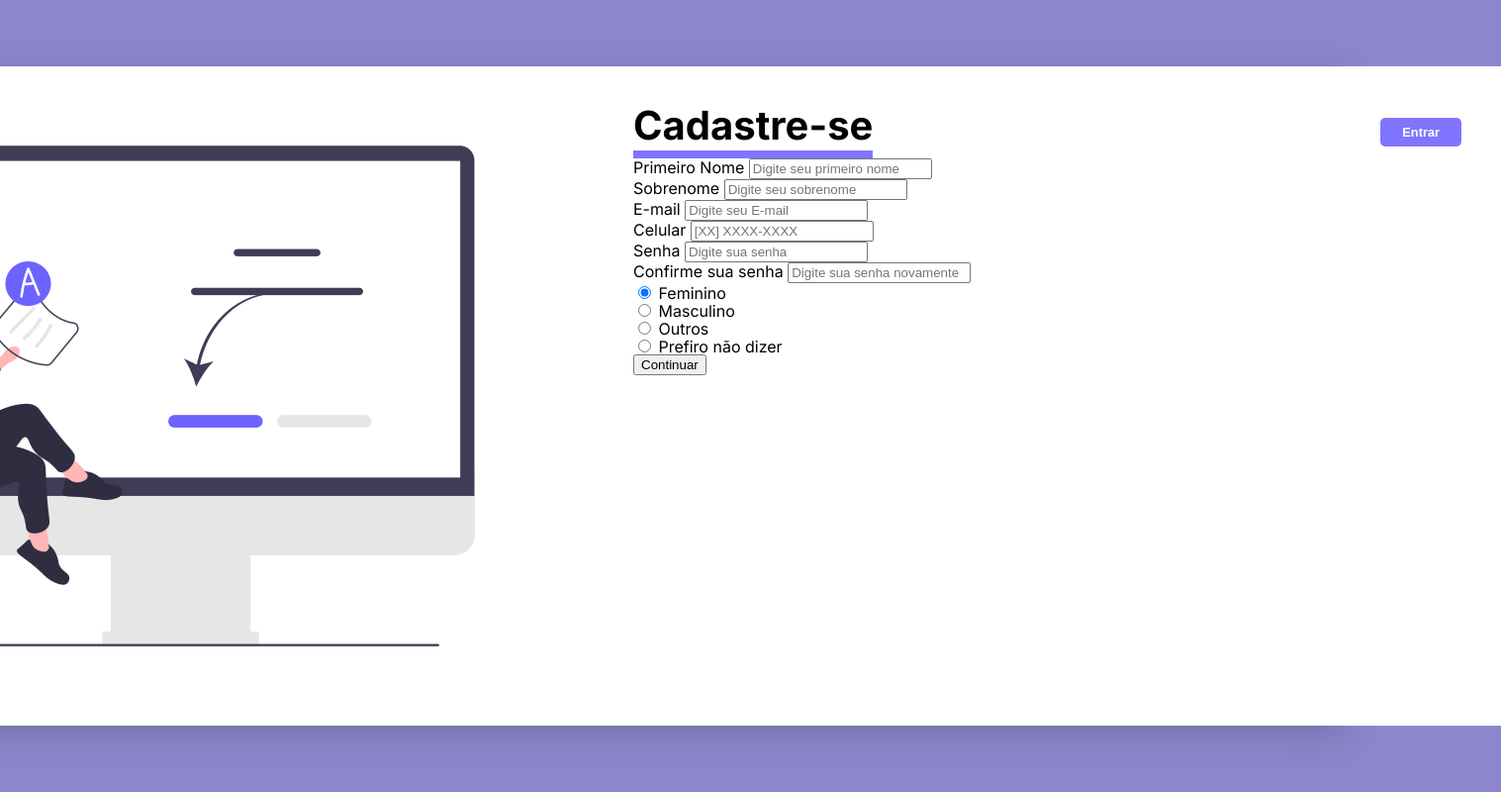
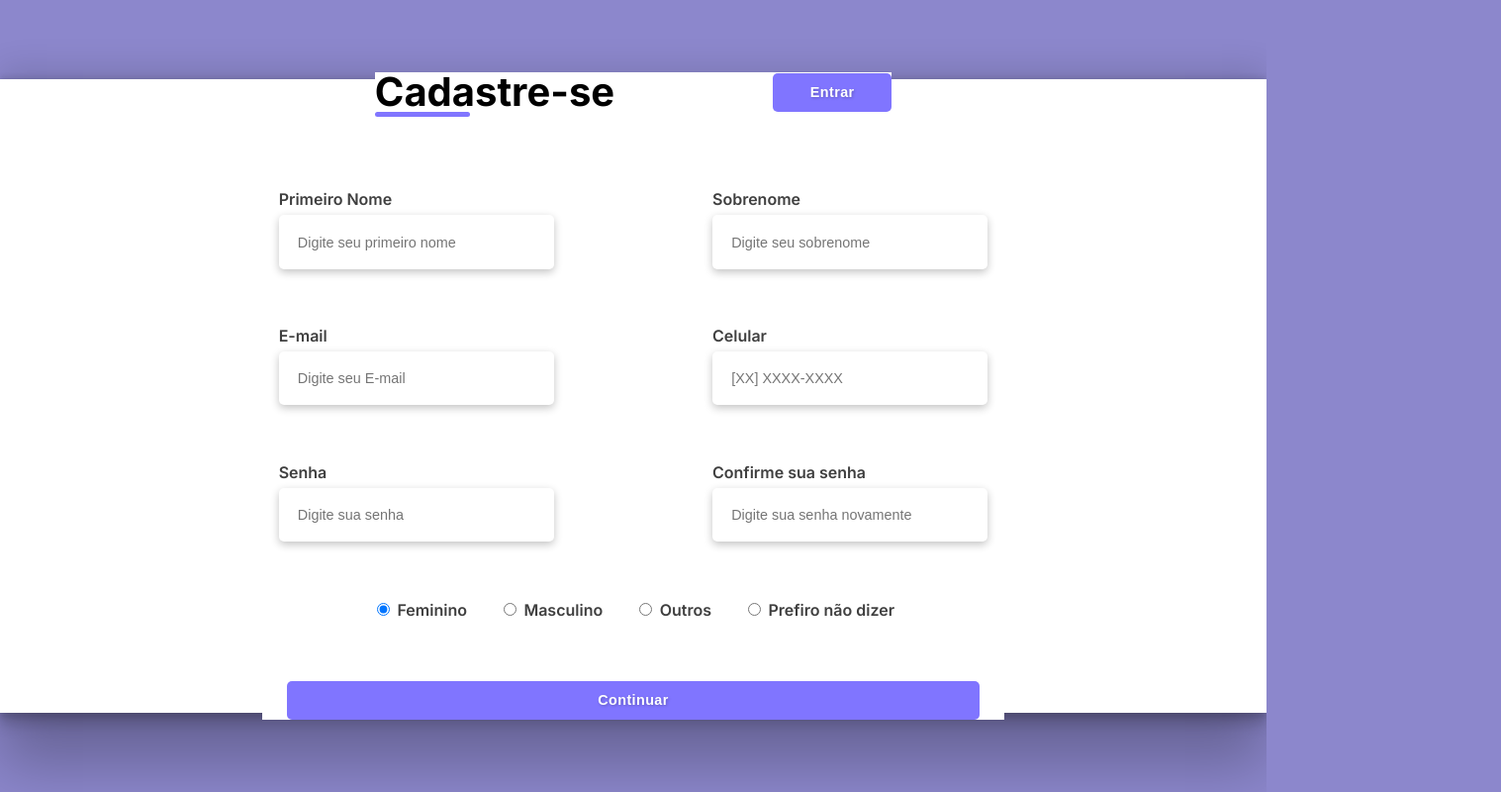
Before and after one commit to dev-danielsouza/project-registration-screen, a plain HTML site: page index.html in a window 1280 px wide. Shown: the whole page at 99% size, 1517 px wide, since content can reach past the window. Drawn offline with Linux system fonts and the light colour scheme.

Commit message:
release: registration-screen

```diff
--- a/css/style.css
+++ b/css/style.css
@@ -18,6 +18,7 @@ html, body {
 body {
   background-color: var(--light-dark-purple);
   height: 100vh;
+  width: 100%;
   display: flex;
   justify-content: center;
   align-items: center;
@@ -25,52 +26,180 @@ body {
 
 main {
   width: 90rem;
+  height: 80%;
   display: flex;
   flex-direction: row;
   justify-content: center;
   background-color: var(--white);
-  box-shadow: rgba(0, 0, 0, 0.16) 0px 10px 36px 0px, rgba(0, 0, 0, 0.06) 0px 0px 0px 1px;
+  box-shadow: rgba(0, 0, 0, 0.25) 0px 54px 55px, rgba(0, 0, 0, 0.12) 0px -12px 30px, rgba(0, 0, 0, 0.12) 0px 4px 6px, rgba(0, 0, 0, 0.17) 0px 12px 13px, rgba(0, 0, 0, 0.09) 0px -3px 5px;
 }
 
 div {
   background-color: var(--white);
 }
 
+.background {
+  display: flex;
+  justify-content: center;
+  align-items: center;
+}
+
 .registration-screen-background {
   display: block;
+  width: 46.875rem;
 }
 
 .registration-screen-container {
-  width: 52.313rem;
+  width: 46.875rem;
 }
 
 .registration-screen-form {
   display: flex;
   flex-direction: column;
+  justify-content: center;
+  align-items: center;
   padding: 2.5rem;
+  gap: 5rem;
+}
+
+form {
+  display: flex;
+  flex-direction: column;
+  align-items: center;
+  justify-content: center;
 }
 
 .registration-sreen-header {
   display: flex;
   flex-direction: row;
-  justify-content: space-between;
+  justify-content: center;
   align-items: center;
+  gap: 10rem;
 }
 
 .registration-screen-title {
   display: block;
   font-weight: bold;
   font-size: 2.5rem;
-  border-bottom: 8px solid var(--dark-purple);
-  padding-bottom: 5px;
+}
+
+.registration-screen-title::after {
+  content: " ";
+  display: block;
+  width: 6rem;
+  height: 0.3rem;
+  background-color: var(--dark-purple);
+  margin: 0 auto;
+  position: absolute;
+  border-radius: 10px;
 }
 
 .button-enter {
   border: none;
   background-color: var(--dark-purple);
   font-size: 0.8rem;
-  padding: 7px 22px 7px 22px;
+  padding: 0.70rem;
+  width: 120px;
   border-radius: 5px;
   color: var(--white);
   font-weight: bold;
+  font-size: 0.90rem;
+  text-shadow: 1px 1px 3px #0000003f;
+  letter-spacing: 0.40px;
+  cursor: pointer;
 }
+
+.button-enter:hover {
+  background-color: var(--light-dark-purple);
+  transition-duration: 0.3s;
+}
+
+.registration-screen-fieldset {
+  display: flex;
+  flex-direction: row;
+  justify-content: space-between;
+  gap: 10rem;
+  margin-bottom: 3.7rem;
+}
+
+.campo-firt-name,
+ .campo-surname,
+ .campo-email,
+ .campo-cellnumber,
+ .campo-password,
+ .campo-confirm-password {
+  display: flex;
+  flex-direction: column;
+  align-items: left;
+  gap: 0.5rem;
+}
+
+.campo-gender {
+  display: flex;
+  flex-direction: row;
+  justify-content: center;
+  align-items: center;
+  gap: 2rem;
+}
+
+.button-continue {
+  display: flex;
+  align-items: center;
+  justify-content: center;
+  margin-top: 4rem;
+}
+
+.registration-screen-label {
+  font-weight: 600;
+  color: #000000c0;
+}
+
+.registration-screen-input {
+  border: none;
+  width: 240px;
+  box-shadow: rgba(0, 0, 0, 0.24) 0px 3px 8px;
+  padding: 1.2rem;
+  border-radius: 5px;
+  text-align: left;
+  font-size: 0.9rem;
+}
+
+.registration-screen-input:hover {
+  background-color: #eeeeee75;
+  transition-duration: 0.3s;
+}
+
+.registration-screen-input:focus-visible {
+  outline: 1px solid;
+}
+
+.continue-button {
+  width: 700px;
+  border: none;
+  background-color: var(--dark-purple);
+  padding: 0.70rem;
+  border-radius: 5px;
+  cursor: pointer;
+  color: #FFF;
+  font-weight: bold;
+  font-size: 0.90rem;
+  text-shadow: 1px 1px 3px #0000003f;
+  letter-spacing: 0.40px;
+}
+
+.continue-button:hover {
+  background-color: var(--light-dark-purple);
+  transition-duration: 0.3s;
+}
+
+@media screen and (max-width: 1500px) {
+  .registration-screen-background {
+    display: none;
+  }
+}
+
+@media screen and (max-width: 840px) {
+  .registration-screen-container {
+    width: 100%;
+  }
+}
--- a/index.html
+++ b/index.html
@@ -71,7 +71,7 @@
                                     </div>
                               </div>
                               <div class="button-continue">
-                                    <input type="submit" value="Continuar">
+                                    <input class="continue-button" type="submit" value="Continuar">
                               </div>
                         </form>
                   </div>
```
Lines whose indentation alone changed are shown as unchanged.
